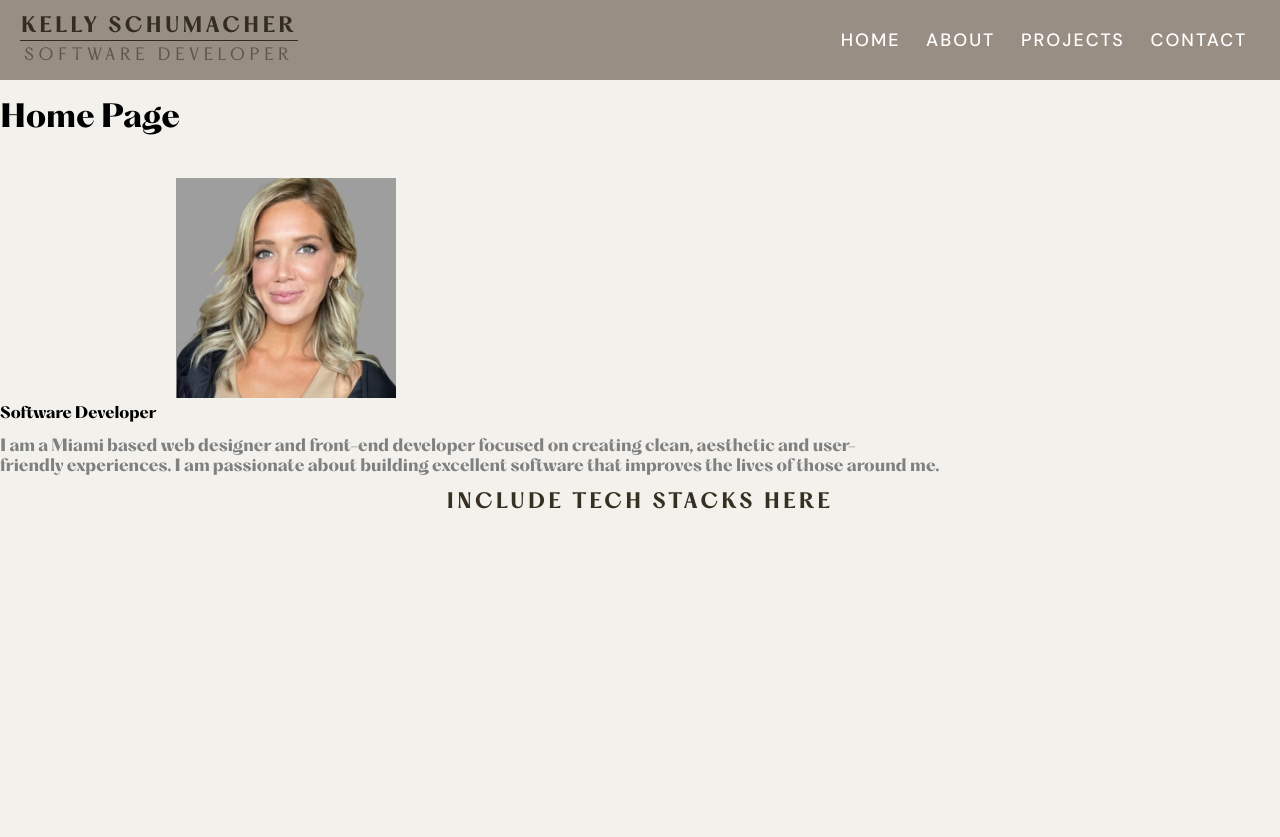
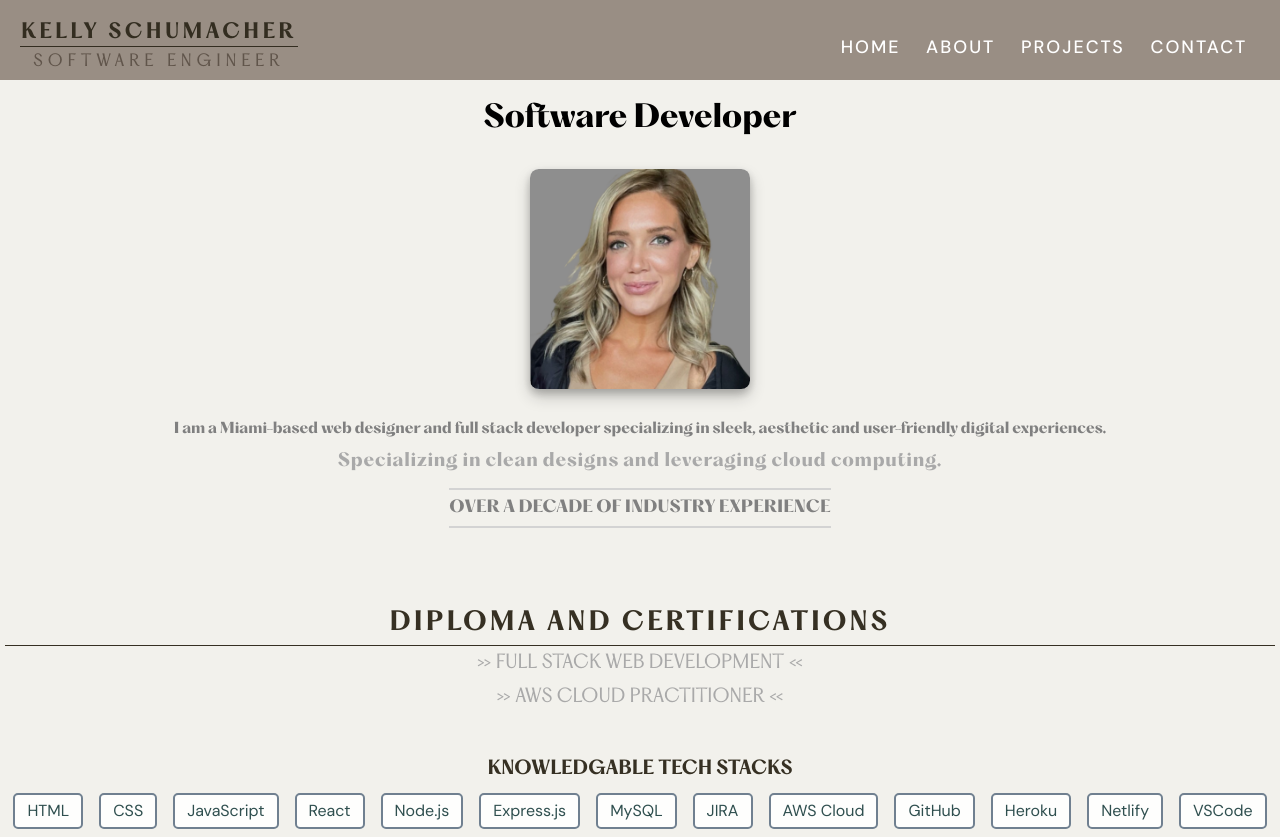
Before and after one commit to kellyschu/portfolio, a React (Create React App) app: page / in a window 1280 px wide. Before the commit the page ends 800 px from the top, so only its background shows below. Built offline with nearby package versions, Linux system fonts and the light colour scheme.

Commit message:
changes to the home page addition of tech stacks and update certs and styling

```diff
--- a/src/App.js
+++ b/src/App.js
@@ -36,7 +36,7 @@ function App() {
               }}
             >
               <h3>kelly schumacher</h3>
-              <p>software developer</p>
+              <p>software engineer</p>
             </li>
             <li
               style={{
--- a/src/Pages/ContactPage/ContactPage.js
+++ b/src/Pages/ContactPage/ContactPage.js
@@ -4,18 +4,18 @@ export default function ContactPage() {
       <h1>Contact Page</h1>
       Add me on
       <a
-        href="https://www.linkedin.com/in/kellyschumacher/details/projects/?profileUrn=urn%3Ali%3Afsd_profile%3AACoAACtqJAsBv231NS54rum9SRboqmlr3N9l4J4"
+        href="https://www.linkedin.com/in/kellyschumacher"
         target="_blank"
         rel="noreferrer noopener"
       >
         <button class="btn">
-          {/* <i class="fa-brands fa-linkedin"></i> */}
+          <i class="fa-brands fa-linkedin"></i>
           View on LinkedIn
         </button>
       </a>
       View my
       <a
-        href="https://www.linkedin.com/in/kellyschumacher/details/projects/?profileUrn=urn%3Ali%3Afsd_profile%3AACoAACtqJAsBv231NS54rum9SRboqmlr3N9l4J4"
+        href="https://www.kellyschuportfolio.com"
         target="_blank"
         rel="noreferrer noopener"
       >
--- a/src/Pages/HomePage/HomePage.js
+++ b/src/Pages/HomePage/HomePage.js
@@ -1,22 +1,116 @@
 import avatar from "../../assests/images/headshots/color.png";
+import "./HomePage.scss";
 
 export default function HomePage() {
   return (
     <div>
-      <h1>Home Page</h1>
-      Software Developer
+      <h1 style={{ textAlign: "center" }}>Software Developer</h1>
       <img
         src={avatar}
-        alt="me"
-        style={{ width: "220px", margin: "20px", backgroundColor: "grey" }}
+        alt="headshot"
+        style={{
+          width: "220px",
+          display: "block",
+          margin: "2rem auto",
+          borderRadius: "4%",
+          filter: "brightness(90%)",
+          boxShadow:
+            "0px 4px 8px rgba(0, 0, 0, 0.2), 0px 8px 16px rgba(0, 0, 0, 0.2)",
+        }}
       />
-      <h2 style={{ fontSize: "1rem", color: "grey" }}>
-        I am a Miami based web designer and front-end developer focused on
-        creating clean, aesthetic and user-friendly experiences. I am passionate
-        about building excellent software that improves the lives of those
-        around me.
+      <h2
+        style={{
+          fontSize: ".9rem",
+          color: "grey",
+          textAlign: "center",
+        }}
+      >
+        I am a Miami-based web designer and full stack developer specializing in
+        sleek, aesthetic and user-friendly digital experiences.
       </h2>
-      <h3> include tech stacks here</h3>
+      <h2
+        style={{
+          fontSize: "1.1rem",
+          color: "darkGray",
+          textAlign: "center",
+          margin: "0 .3rem 1rem .3rem",
+          letterSpacing: ".75px",
+        }}
+      >
+        Specializing in clean designs and leveraging cloud computing.
+      </h2>
+      <h2
+        style={{
+          fontSize: "1rem",
+          letterSpacing: ".1px",
+          textTransform: "uppercase",
+          color: "gray",
+          borderBottom: "2px solid lightgray",
+          borderTop: "2px solid lightgray",
+          width: "fit-content",
+          margin: "auto auto 5rem auto",
+          padding: ".5rem 0rem",
+        }}
+      >
+        Over a decade of industry experience
+      </h2>
+      <h3
+        style={{
+          textAlign: "center",
+          fontSize: "1.5rem",
+          margin: "2.5rem 0 .25rem 0",
+        }}
+      >
+        diploma and certifications
+      </h3>
+      <p
+        style={{
+          fontSize: "1.1rem",
+          color: "darkGray",
+          textAlign: "center",
+          margin: ".3rem",
+          letterSpacing: ".75px",
+        }}
+      >
+        {">> "} Full Stack Web Development {"<<"}
+      </p>
+      <p
+        style={{
+          fontSize: "1.1rem",
+          color: "darkGray",
+          textAlign: "center",
+          margin: "0 .3rem 2rem .3rem",
+          letterSpacing: ".75px",
+          border: "none",
+        }}
+      >
+        {">> "} AWS Cloud Practitioner {"<<"}
+      </p>
+      <h3
+        style={{
+          fontSize: "1.1rem",
+          textAlign: "center",
+          margin: "3rem 0 .25rem 0",
+          letterSpacing: ".7px",
+        }}
+      >
+        knowledgable tech stacks{" "}
+      </h3>
+      <ul className="tech-stack">
+        <li>HTML</li>
+        <li>CSS</li>
+        <li>JavaScript</li>
+        <li>React</li>
+        <li>Node.js</li>
+        <li>Express.js</li>
+        <li>MySQL</li>
+        <li>JIRA</li>
+        <li>AWS Cloud</li>
+        <li>GitHub</li>
+        <li>Heroku</li>
+        <li>Netlify</li>
+        <li>VSCode</li>
+      </ul>
     </div>
   );
 }
--- a/src/Pages/HomePage/HomePage.scss
+++ b/src/Pages/HomePage/HomePage.scss
@@ -0,0 +1,25 @@
+ul {
+  list-style: none;
+  display: flex;
+  flex-wrap: wrap;
+  justify-content: center;
+  padding: 0;
+  margin: 0;
+}
+
+ul.tech-stack li {
+  font: inherit;
+  width: fit-content;
+  margin: 0.5rem;
+  border: slategrey solid 2px;
+  border-radius: 5px;
+  padding: 0.35rem 0.75rem;
+  font-size: 1rem;
+  color: darkslategrey;
+  background-color: #fefefef7;
+  cursor: pointer;
+  &:hover {
+    background-color: darkslategrey;
+    color: #eee;
+  }
+}
```
